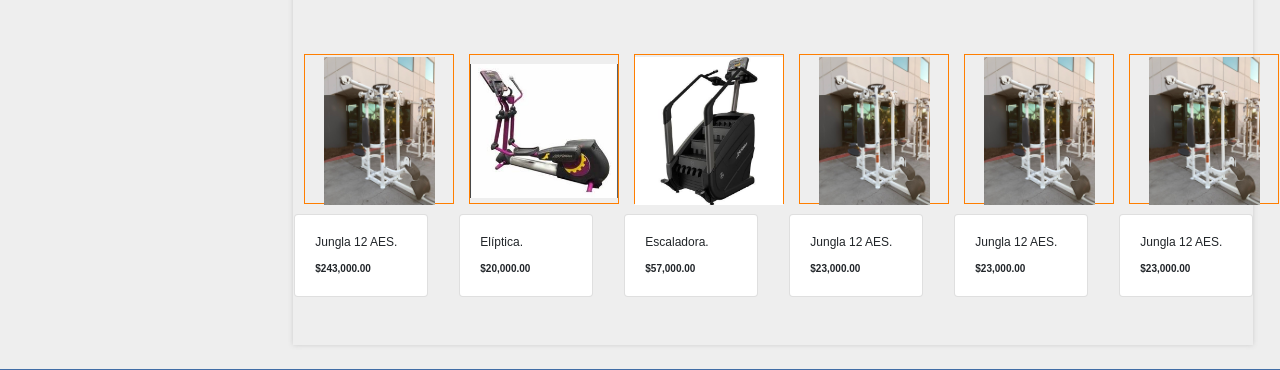
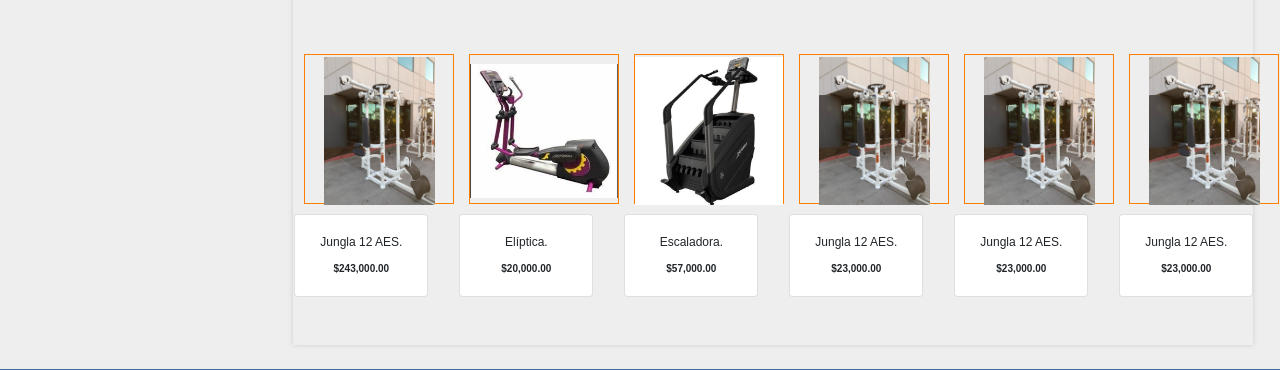
Before and after one commit to AmpersadPro/Fitness-outlet, a PHP site: page / in a window 1280 px wide. Shown: the part 678-1048 px from the top of the page. Run offline with PHP 8.4, Linux system fonts and the light colour scheme; some web fonts are replaced.

Commit message:
Update styles.css

```diff
--- a/css/styles.css
+++ b/css/styles.css
@@ -109,7 +109,9 @@ hr{
 	width: 100%;
 	height: 165px;
 }*/
-
+#img_aparatos div {
+	text-align: center;
+}
 #img_aparatos p {
 	font-size: 10px;
 }
```
